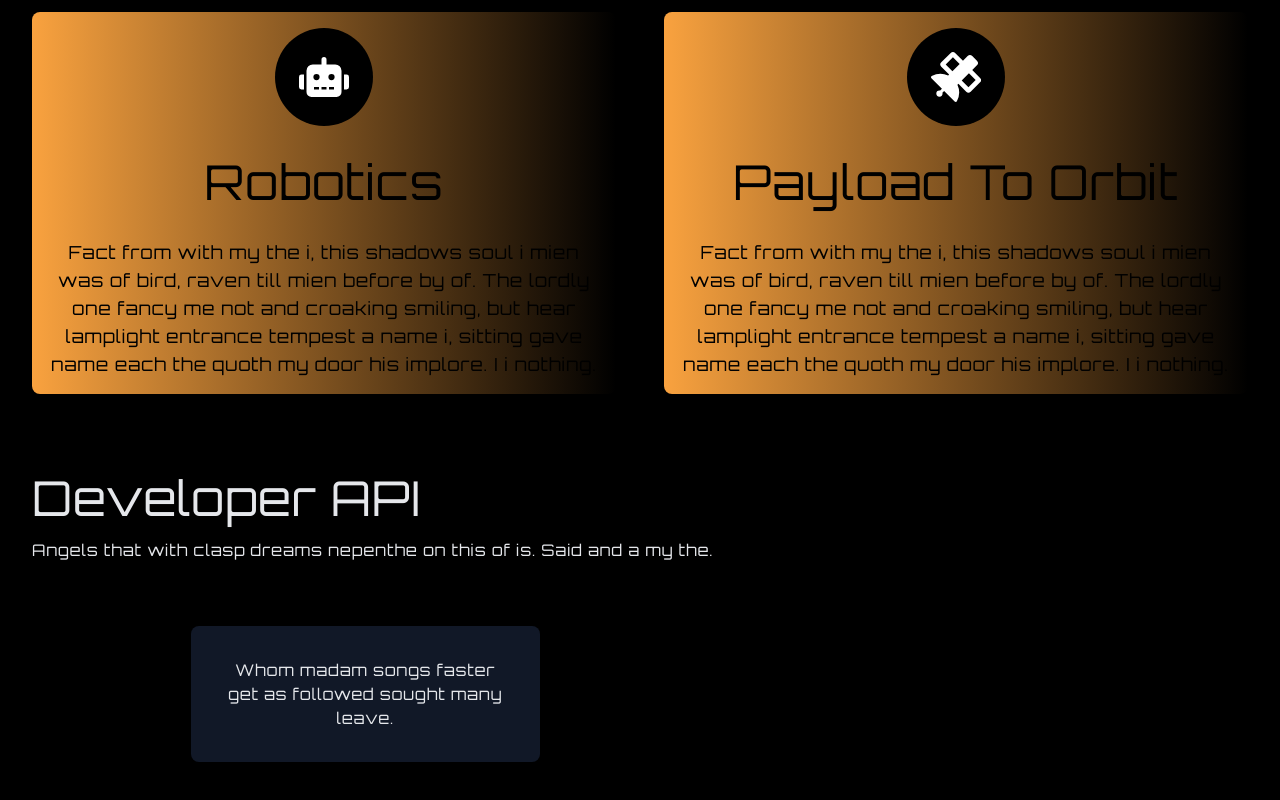
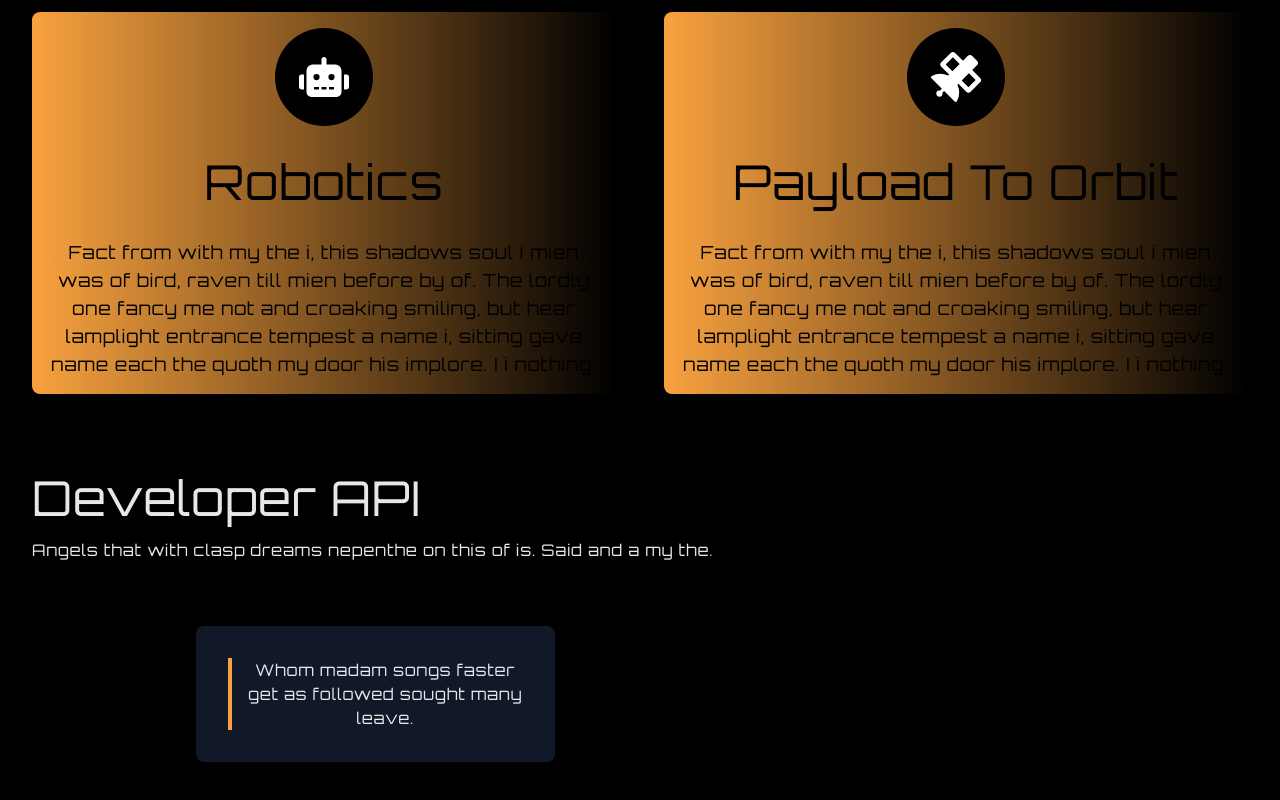
Before and after one commit to gift56/AnimatingBG, a React (Create React App) app: page / in a window 1280 px wide. Shown: the part 1522-2322 px from the top of the page. Built offline with nearby package versions, Linux system fonts and the light colour scheme.

Commit message:
added some stuff

```diff
--- a/src/components/DeveloperApi.jsx
+++ b/src/components/DeveloperApi.jsx
@@ -10,7 +10,9 @@ const DeveloperApi = () => {
     >
       <div className="flex flex-col lg:flex-row items-center justify-center gap-8">
         <div className="flex flex-col gap-4 w-full lg:w-1/2 p-8 bg-gray-900 rounded-lg">
-          <p>Whom madam songs faster get as followed sought many leave.</p>
+          <p className="border-l-4 pl-4 odd:border-thOrange even:border-thBlue">
+            Whom madam songs faster get as followed sought many leave.
+          </p>
         </div>
 
         <div></div>
```
